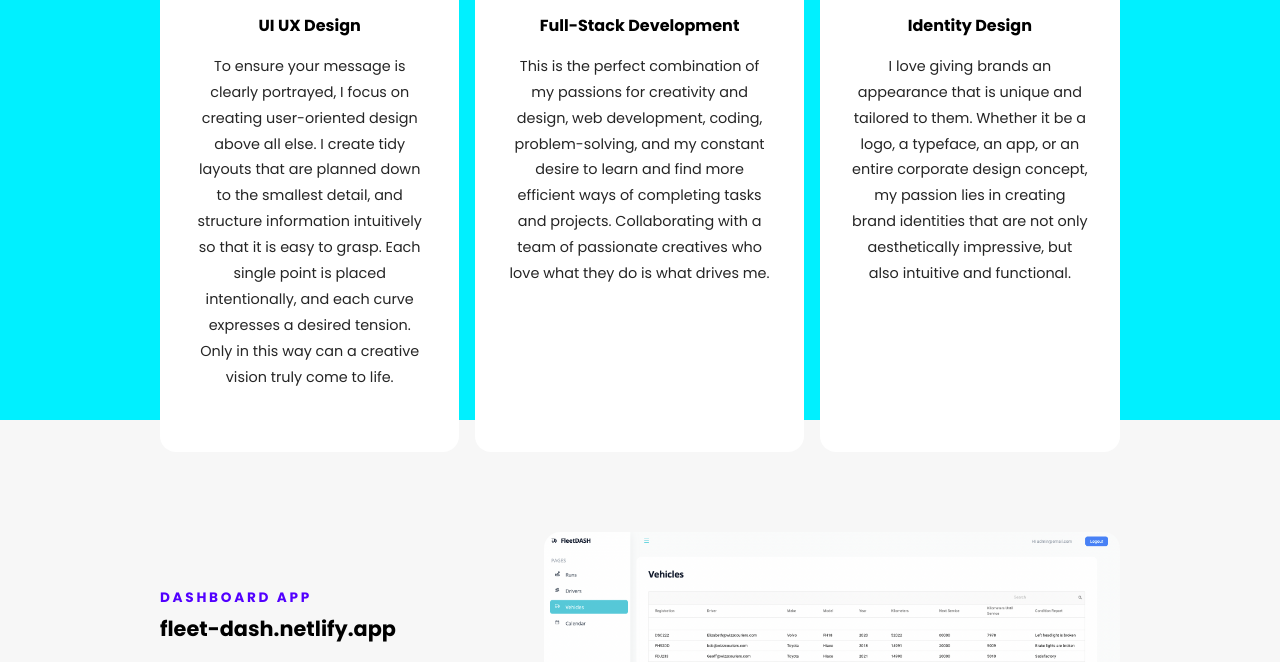
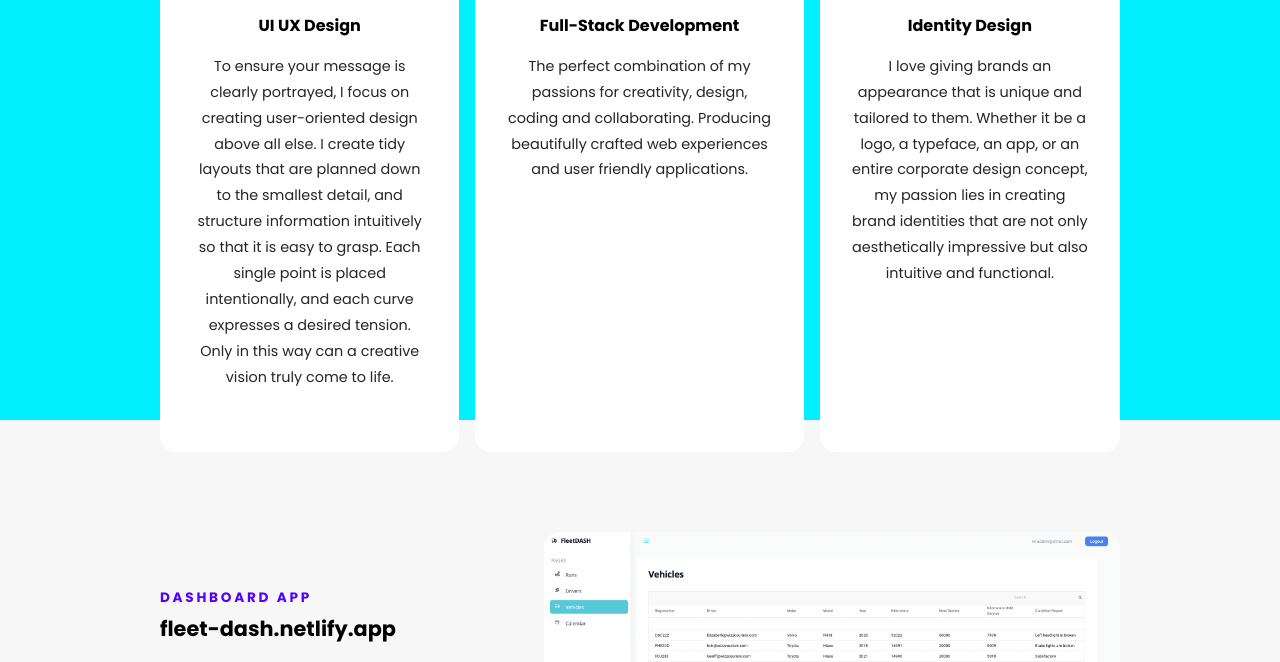
Before and after one commit to mitchpaint11/myportfolio, a plain HTML site: page index.html in a window 1280 px wide. Shown: the part 1632-2294 px from the top of the page. Drawn offline with nearby package versions, Linux system fonts and the light colour scheme.

Commit message:
Finished product

```diff
--- a/index.html
+++ b/index.html
@@ -180,9 +180,8 @@
             </div>
             <p class="skill-title">Full-Stack Development</p>
             <p class="featured-desc skill-desc">
-              This is the perfect combination of my passions for creativity and design, web development,
-              coding, problem-solving, and my constant desire to learn and find more efficient ways of completing
-              tasks and projects. Collaborating with a team of passionate creatives who love what they do is what drives me.
+              The perfect combination of my passions for creativity, design,
+              coding and collaborating. Producing beautifully crafted web experiences and user friendly applications.
             </p>
           </li>
           <li class="transition6">
@@ -193,7 +192,7 @@
             <p class="featured-desc skill-desc">
               I love giving brands an appearance that is unique and tailored to them. Whether it be a logo,
               a typeface, an app, or an entire corporate design concept, my passion lies in creating brand identities
-              that are not only aesthetically impressive, but also intuitive and functional.
+              that are not only aesthetically impressive but also intuitive and functional.
             </p>
           </li>
         </ul>
```
